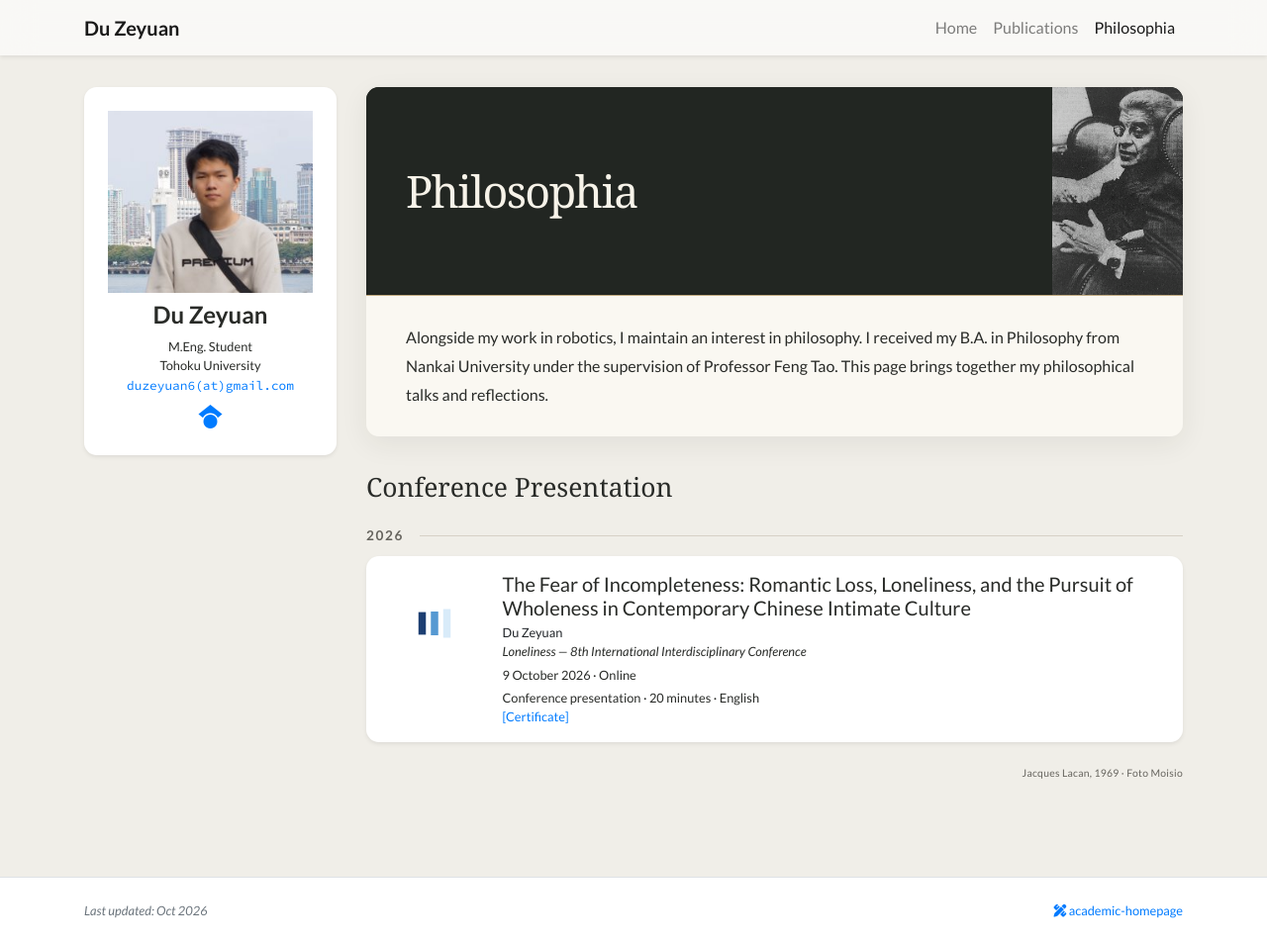
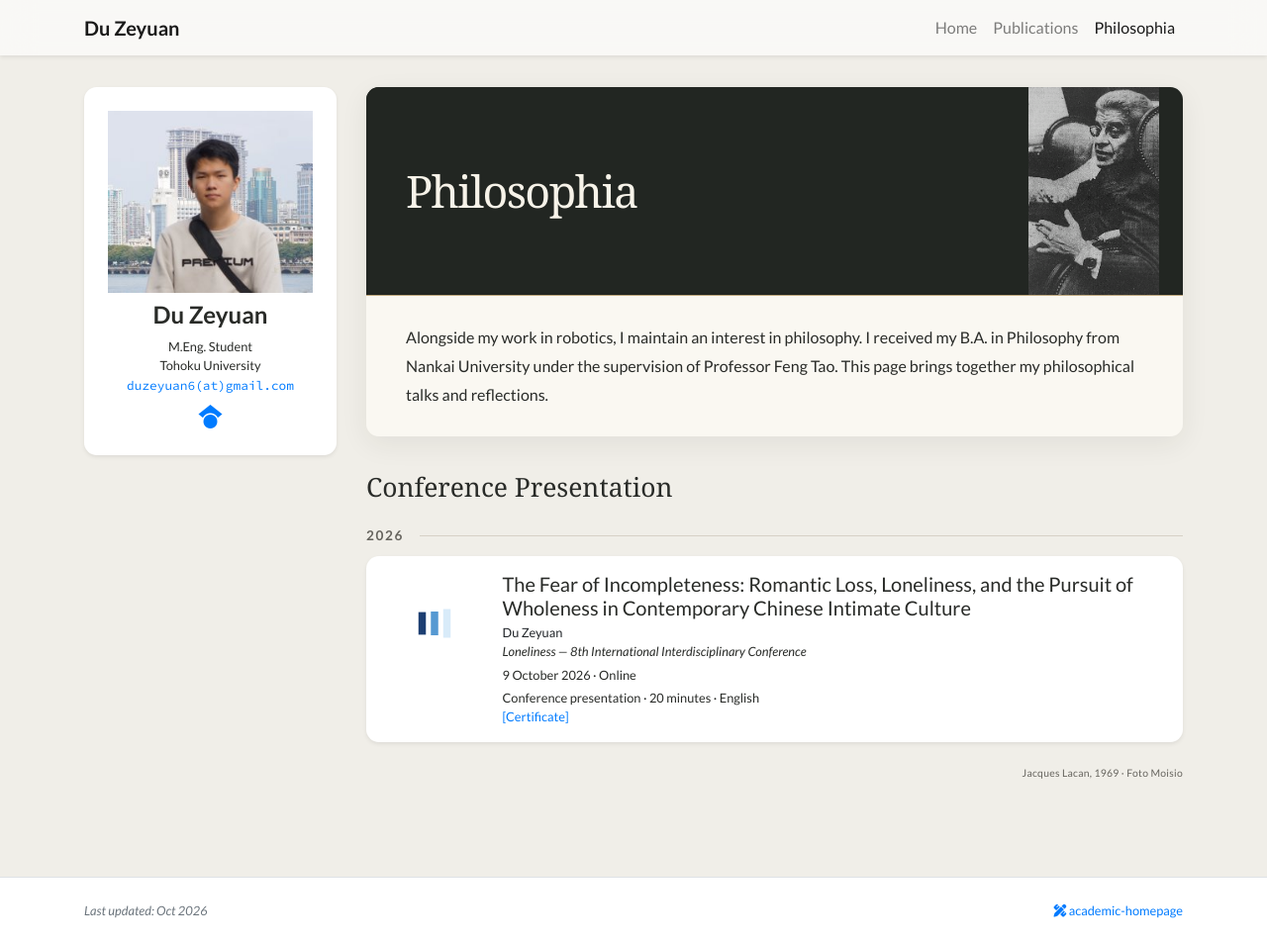
Before and after one commit to duzeyuan6/duzeyuan6.github.io, a Jekyll site: the page built from philosophy.html, in a window 1280 px wide and 954 px high. Shown: the whole window at 99% size. Built offline with Jekyll 4.4.1, drawn with Linux system fonts in a browser that asks for light colours; nearby versions of some CDN libraries; a style sheet for code colours, icons or effects is not loaded.

Commit message:
Move Lacan photo slightly left

```diff
--- a/assets/css/philosophy.css
+++ b/assets/css/philosophy.css
@@ -12,7 +12,7 @@ body[data-page="philosophy"] {
     background-color: #222622;
     background-image: linear-gradient(90deg, #222622 0%, #222622 36%, rgba(34, 38, 34, 0.92) 48%, rgba(34, 38, 34, 0.12) 76%), url('../images/photos/jacques-lacan-1969.jpg');
     background-size: 100% 100%, auto 100%;
-    background-position: center, right center;
+    background-position: center, calc(100% - 1.5rem) center;
     background-repeat: no-repeat;
     color: #f7f3e9;
 }
@@ -34,7 +34,7 @@ body[data-page="philosophy"] {
 }
 @media (max-width: 767.98px) {
     .philosophy-page > div:first-child { margin-bottom: 1.5rem; }
-    .philosophy-hero { min-height: 190px; background-image: linear-gradient(90deg, #222622 0%, rgba(34, 38, 34, 0.94) 24%, rgba(34, 38, 34, 0.65) 57%, rgba(34, 38, 34, 0.08) 100%), url('../images/photos/jacques-lacan-1969.jpg'); }
+    .philosophy-hero { min-height: 190px; background-image: linear-gradient(90deg, #222622 0%, rgba(34, 38, 34, 0.94) 24%, rgba(34, 38, 34, 0.65) 57%, rgba(34, 38, 34, 0.08) 100%), url('../images/photos/jacques-lacan-1969.jpg'); background-position: center, calc(100% - 0.75rem) center; }
     .philosophy-hero-copy { width: 100%; padding: 1.75rem 1.25rem; }
     .philosophy-bio { padding: 1.5rem 1.25rem; }
 }
```
